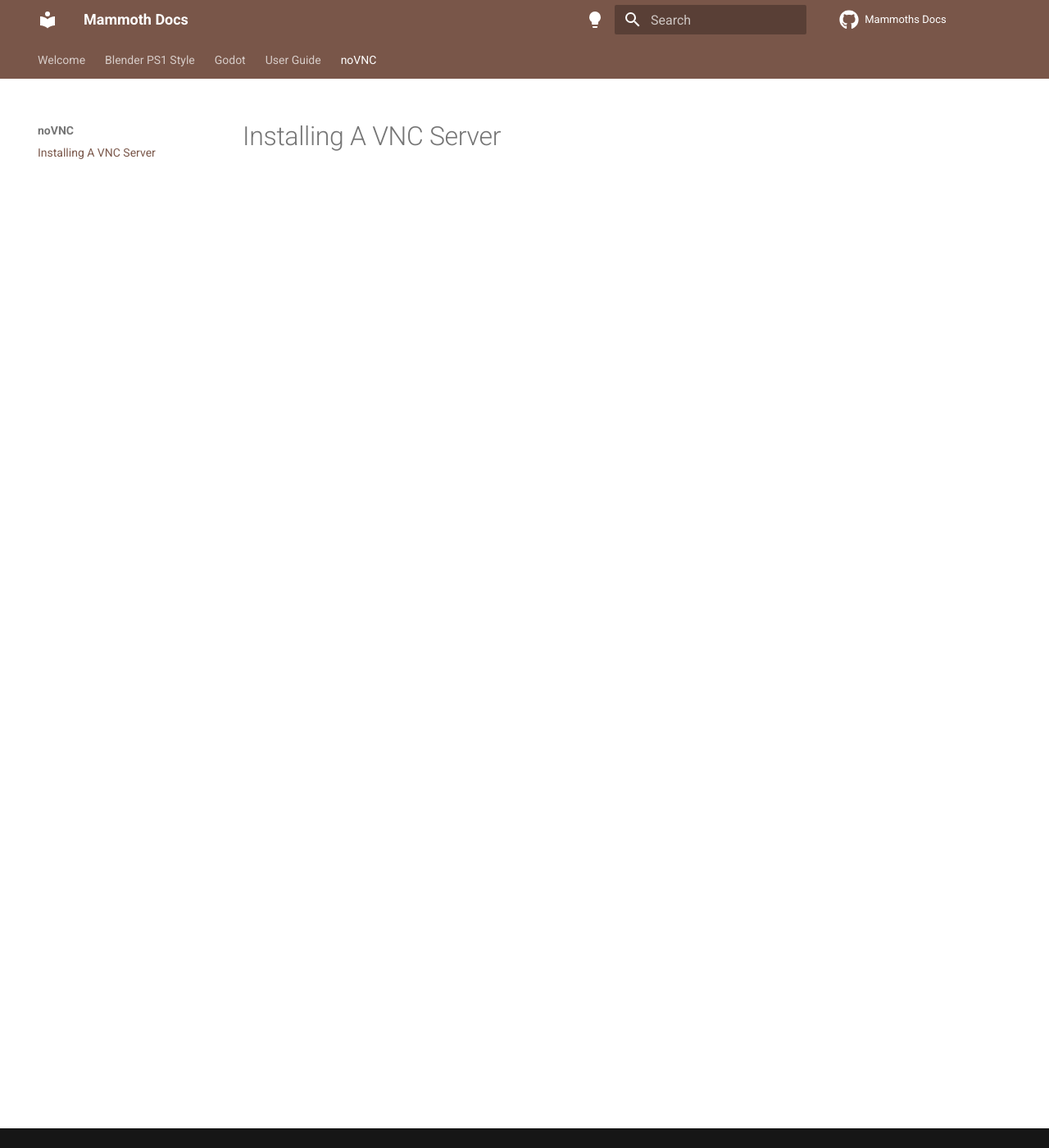
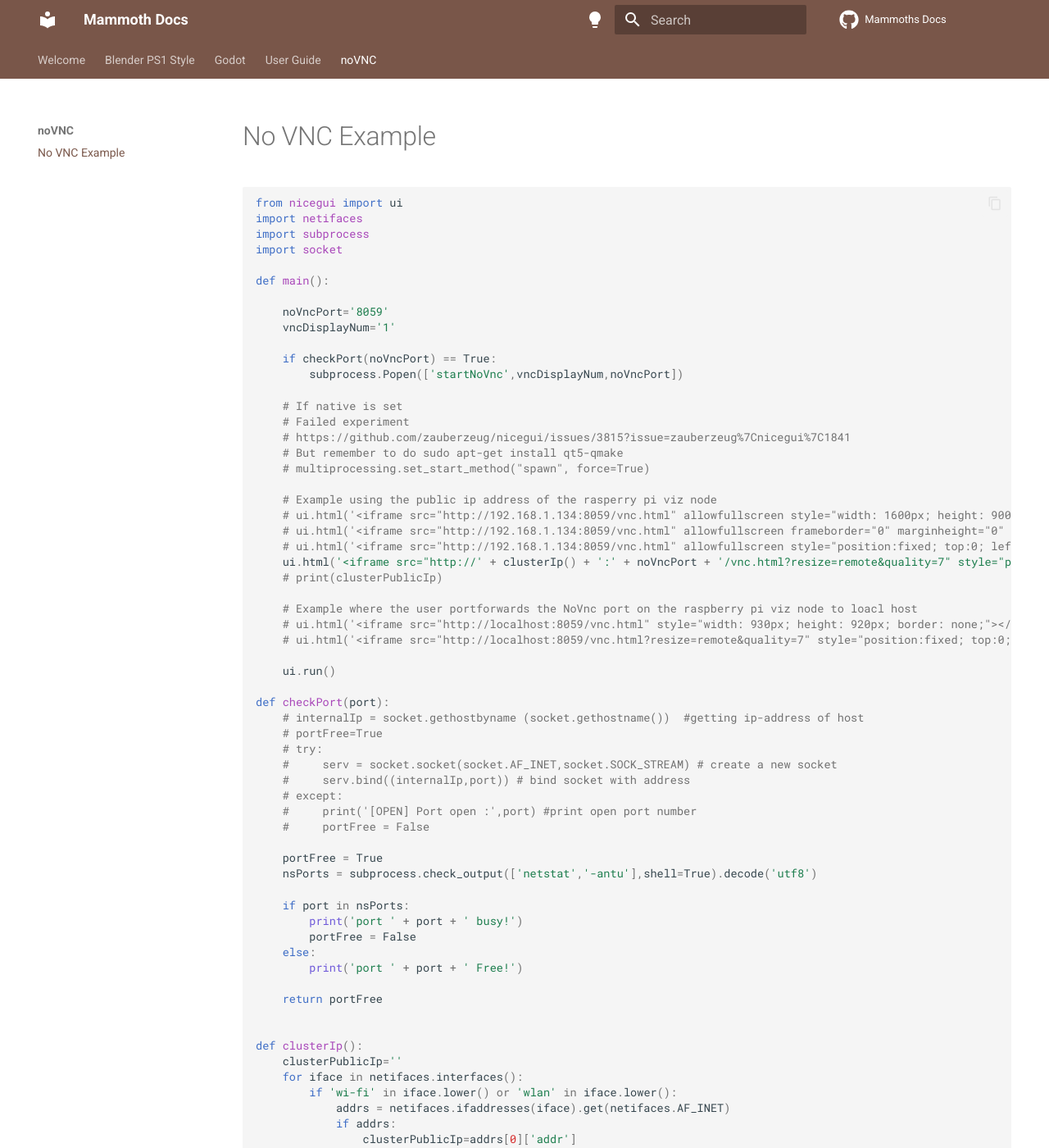
Before and after one commit to MammothsHub/mammothshub, an MkDocs documentation site: the page built from docs/noVNC/01-installing-vncserver.md, in a window 1280 px wide and 1400 px high. Shown: the whole window at 82% size. Built offline with MkDocs 1.6.1 and Material for MkDocs 9.7.7, drawn with Linux system fonts in a browser that asks for light colours; comment, search, counter and statistics services are not loaded; some of the changed text lies outside the part shown.

Commit message:
Added novnc example

````diff
--- a/docs/noVNC/01-installing-vncserver.md
+++ b/docs/noVNC/01-installing-vncserver.md
@@ -1,3 +1,74 @@
 ---
-title: Installing A VNC Server
+title: No VNC Example
 ---
+
+``` python
+from nicegui import ui
+import netifaces
+import subprocess
+import socket
+
+def main():
+
+    noVncPort='8059'
+    vncDisplayNum='1'
+
+    if checkPort(noVncPort) == True:
+        subprocess.Popen(['startNoVnc',vncDisplayNum,noVncPort])
+
+    # If native is set
+    # Failed experiment
+    # https://github.com/zauberzeug/nicegui/issues/3815?issue=zauberzeug%7Cnicegui%7C1841
+    # But remember to do sudo apt-get install qt5-qmake
+    # multiprocessing.set_start_method("spawn", force=True)
+
+    # Example using the public ip address of the rasperry pi viz node
+    # ui.html('<iframe src="http://192.168.1.134:8059/vnc.html" allowfullscreen style="width: 1600px; height: 900px; border: none;"></iframe>', sanitize=False)
+    # ui.html('<iframe src="http://192.168.1.134:8059/vnc.html" allowfullscreen frameborder="0" marginheight="0" marginwidth="0" width="100%" height="100%" style="display: block; width: 100%; border: none; overflow-y: auto; overflow-x: auto;"></iframe>', sanitize=False)
+    # ui.html('<iframe src="http://192.168.1.134:8059/vnc.html" allowfullscreen style="position:fixed; top:0; left:0; bottom:0; right:0; width:100%; height:100%; border:none; margin:0; padding:0; overflow:hidden;"></iframe>', sanitize=False)
+    ui.html('<iframe src="http://' + clusterIp() + ':' + noVncPort + '/vnc.html?resize=remote&quality=7" style="position:fixed; top:0; left:0; bottom:0; right:0; width:100%; height:100%; border:none; margin:0; padding:0; overflow:hidden;" allowfullscreen></iframe>', sanitize=False)
+    # print(clusterPublicIp)
+
+    # Example where the user portforwards the NoVnc port on the raspberry pi viz node to loacl host
+    # ui.html('<iframe src="http://localhost:8059/vnc.html" style="width: 930px; height: 920px; border: none;"></iframe>', sanitize=False)
+    # ui.html('<iframe src="http://localhost:8059/vnc.html?resize=remote&quality=7" style="position:fixed; top:0; left:0; bottom:0; right:0; width:100%; height:100%; border:none; margin:0; padding:0; overflow:hidden;" allowfullscreen></iframe>', sanitize=False)
+
+    ui.run()
+
+def checkPort(port):
+    # internalIp = socket.gethostbyname (socket.gethostname())  #getting ip-address of host
+    # portFree=True
+    # try:
+    #     serv = socket.socket(socket.AF_INET,socket.SOCK_STREAM) # create a new socket
+    #     serv.bind((internalIp,port)) # bind socket with address
+    # except:
+    #     print('[OPEN] Port open :',port) #print open port number
+    #     portFree = False
+
+    portFree = True
+    nsPorts = subprocess.check_output(['netstat','-antu'],shell=True).decode('utf8')
+
+    if port in nsPorts:
+        print('port ' + port + ' busy!')
+        portFree = False
+    else:
+        print('port ' + port + ' Free!')
+
+    return portFree
+
+
+def clusterIp():
+    clusterPublicIp=''
+    for iface in netifaces.interfaces():
+        if 'wi-fi' in iface.lower() or 'wlan' in iface.lower():
+            addrs = netifaces.ifaddresses(iface).get(netifaces.AF_INET)
+            if addrs:
+                clusterPublicIp=addrs[0]['addr']
+                break
+    else:
+        print("Wireless IP not found.")
+
+    return clusterPublicIp
+
+main()
+```
````
